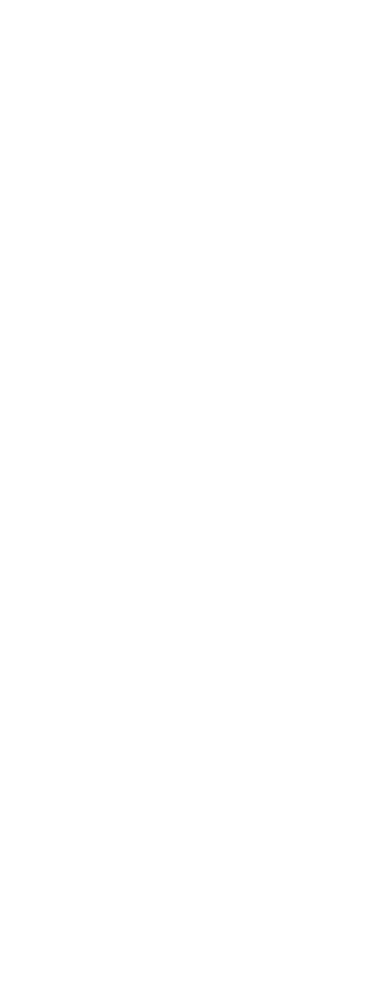
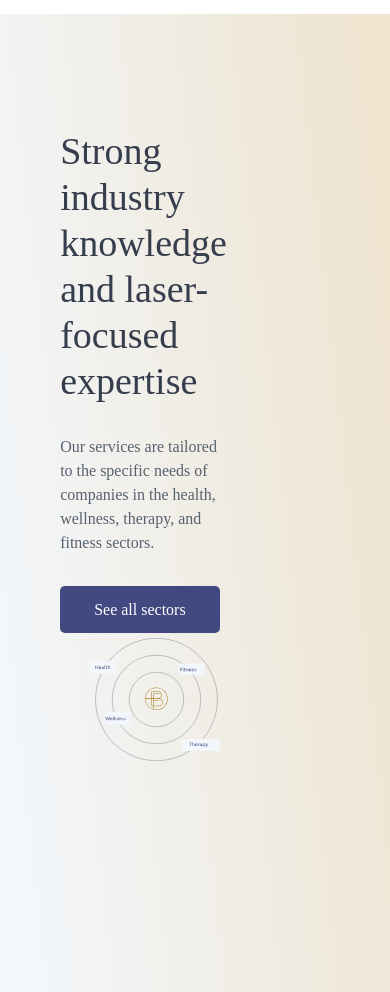
Before and after one commit to Maribelll/broad-fit-financial, a Next.js app: page / in a window 390 px wide. Shown: the part 1500-2492 px from the top of the page. Before the commit the page ends 1514 px from the top, so only its background shows below. Built offline with nearby package versions, Linux system fonts and the light colour scheme; a web font is replaced by a local one.

Commit message:
add: section industry

```diff
--- a/pages/index.js
+++ b/pages/index.js
@@ -6,6 +6,7 @@
 import Image from "next/image";
 import { Menu } from "../Components/Menu";
 import banner from "../public/hero.jpg";
+import circle from "../public/sectors-illustration.svg";
 import { Icons } from "../Components/Icons";
 
 export default function Home() {
@@ -42,8 +43,26 @@
             </div>
           </div>
         </section>
-
         <Icons />
+        <section>
+          <div className={styles.industry}>
+            <div className={styles.industry_all}>
+              <div className={styles.industry_text}>
+                <h2 style={{ textAlign: "left" }}>
+                  Strong industry knowledge and laser-focused expertise
+                </h2>
+                <p>
+                  Our services are tailored to the specific needs of companies
+                  in the health, wellness, therapy, and fitness sectors.
+                </p>
+                <button className="dark_blue">See all sectors</button>
+              </div>
+              <div className={styles.circle}>
+                <Image src={circle} width={369} height={369} alt="" />
+              </div>
+            </div>
+          </div>
+        </section>
       </main>
     </Layout>
   );
--- a/styles/Home.module.scss
+++ b/styles/Home.module.scss
@@ -51,6 +51,65 @@
     }
   }
 }
+//industry
+.industry {
+  .industry_all {
+    background: linear-gradient(263.7deg, #eee4d0 6.62%, #f3f7fc 95.78%);
+    max-width: 1334px;
+    margin: 0 auto;
+    display: flex;
+    flex-direction: row;
+    justify-content: space-between;
+
+    padding: 67px 170px 0 67px;
+    .industry_text {
+      max-width: 500px;
+
+      p {
+        font-size: 16px;
+        font-weight: 400;
+        line-height: 24px;
+        letter-spacing: 0em;
+        text-align: left;
+        padding-bottom: 15px;
+      }
+    }
+    .circle {
+      height: 369px;
+      margin-top: -10px;
+    }
+  }
+}
+@media (max-width: 1100px) {
+  .industry {
+    .industry_all {
+      background: linear-gradient(263.7deg, #eee4d0 6.62%, #f3f7fc 95.78%);
+      max-width: 1334px;
+      margin: 0 auto;
+      display: flex;
+      flex-direction: column;
+      align-items: center;
+
+      padding: 67px 170px 0 67px;
+      .industry_text {
+        max-width: 500px;
+
+        p {
+          font-size: 16px;
+          font-weight: 400;
+          line-height: 24px;
+          letter-spacing: 0em;
+          text-align: left;
+          padding-bottom: 15px;
+        }
+      }
+      .circle {
+        height: 369px;
+        margin-top: -10px;
+      }
+    }
+  }
+}
 @media (max-width: 1300px) {
   .mainscreen {
     .main {
```
